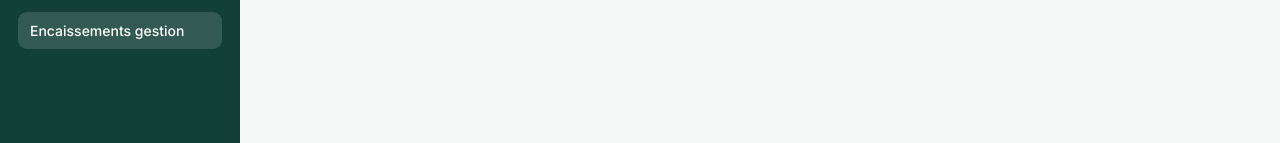
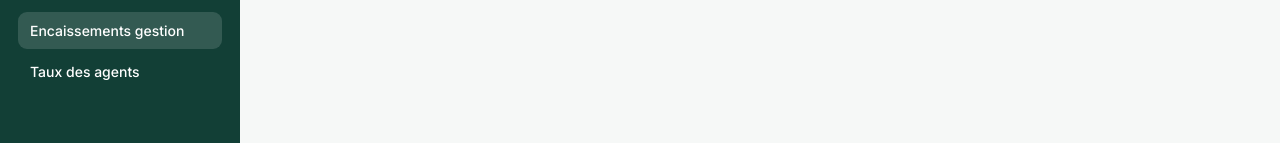
Before and after one commit to nnaza1980/gaya-facturation, a Next.js app: page /dashboard/encaissements in a window 1280 px wide. Shown: the part 259-402 px from the top of the page. Built offline with nearby package versions, Linux system fonts and the light colour scheme; no server answers; the database is empty.

Commit message:
Add link to 'Taux des agents' in dashboard layout

```diff
--- a/app/dashboard/layout.tsx
+++ b/app/dashboard/layout.tsx
@@ -10,6 +10,7 @@ export default function DashboardLayout({ children }: { children: React.ReactNod
     { href: "/dashboard/nouveau-dossier", label: "Nouveau dossier" },
     { href: "/dashboard/nouveau-mandat", label: "Nouveau mandat gestion" },
     { href: "/dashboard/encaissements", label: "Encaissements gestion" },
+    { href: "/dashboard/taux-agents", label: "Taux des agents" },
   ];
 
   return (
```
